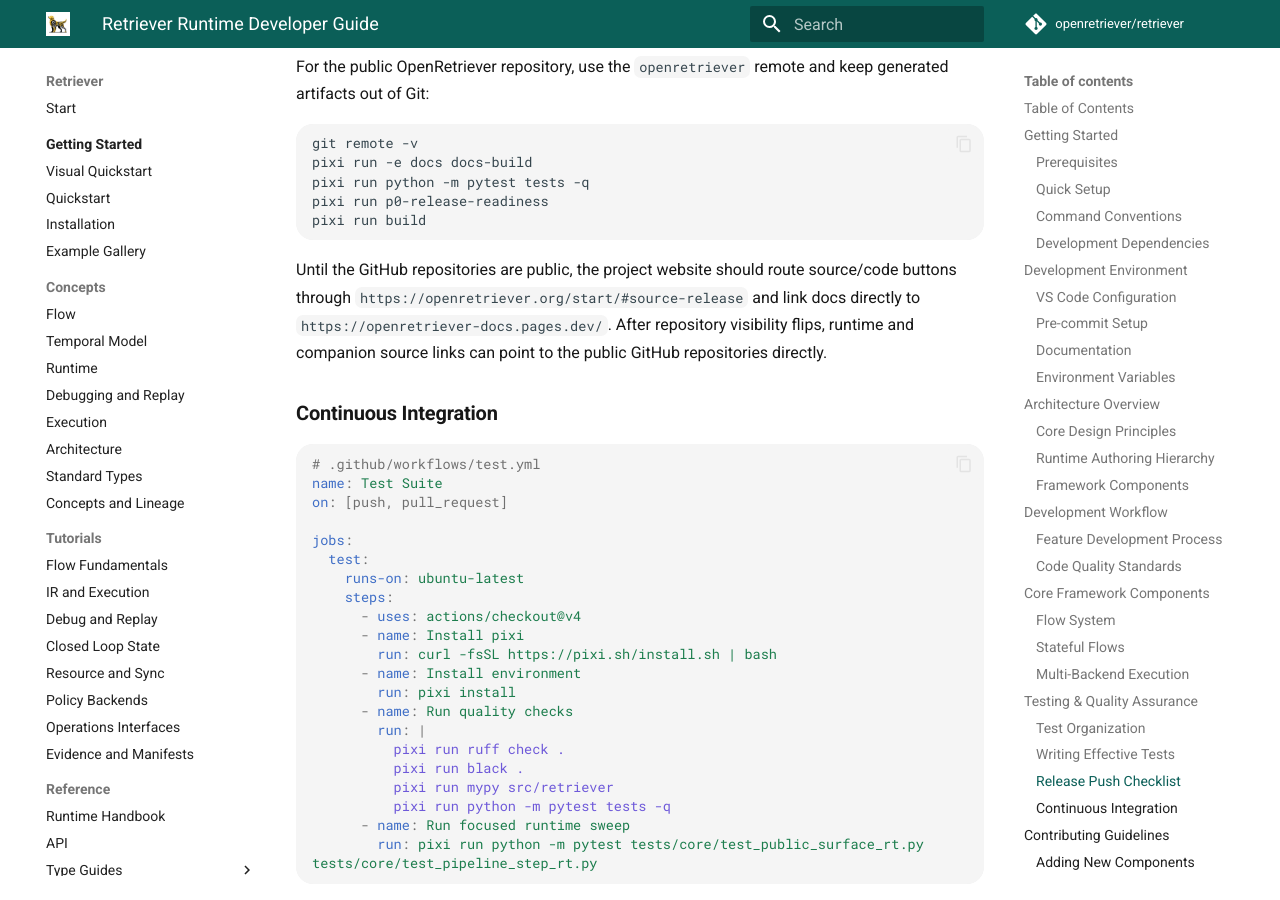
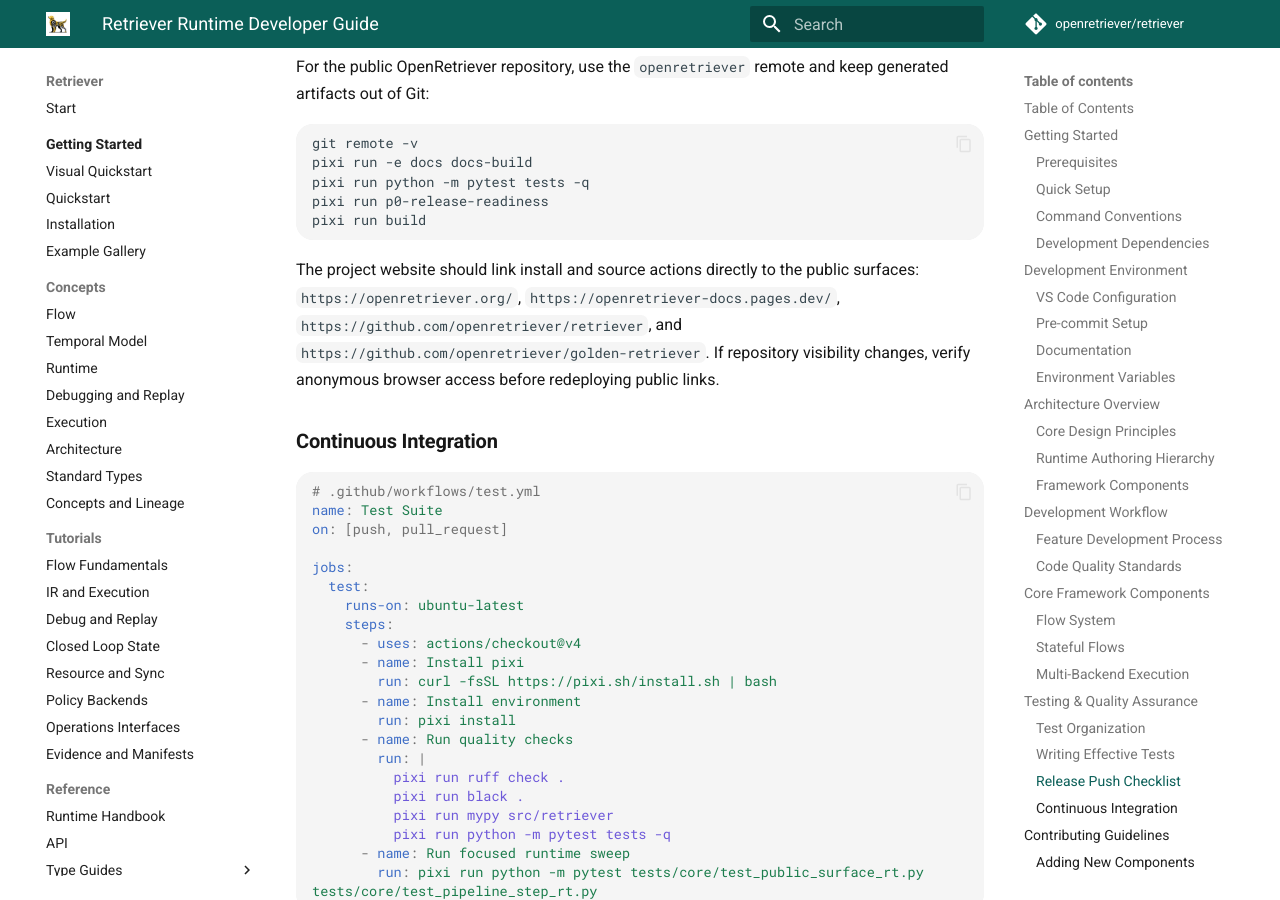
Before and after one commit to openretriever/retriever, an MkDocs documentation site: the page built from docs/guides/development.md, in a window 1280 px wide and 900 px high, scrolled down 8288 px. Built offline with MkDocs 1.6.1 and Material for MkDocs 9.7.7, drawn with Linux system fonts in a browser that asks for light colours; comment, search, counter and statistics services are not loaded.

Commit message:
docs(release): remove source visibility transition note

````diff
--- a/docs/guides/development.md
+++ b/docs/guides/development.md
@@ -382,7 +382,7 @@
 pixi run build
 ```
 
-Until the GitHub repositories are public, the project website should route source/code buttons through `https://openretriever.org/start/#source-release` and link docs directly to `https://openretriever-docs.pages.dev/`. After repository visibility flips, runtime and companion source links can point to the public GitHub repositories directly.
+The project website should link install and source actions directly to the public surfaces: `https://openretriever.org/`, `https://openretriever-docs.pages.dev/`, `https://github.com/openretriever/retriever`, and `https://github.com/openretriever/golden-retriever`. If repository visibility changes, verify anonymous browser access before redeploying public links.
 
 ### Continuous Integration
 
````
